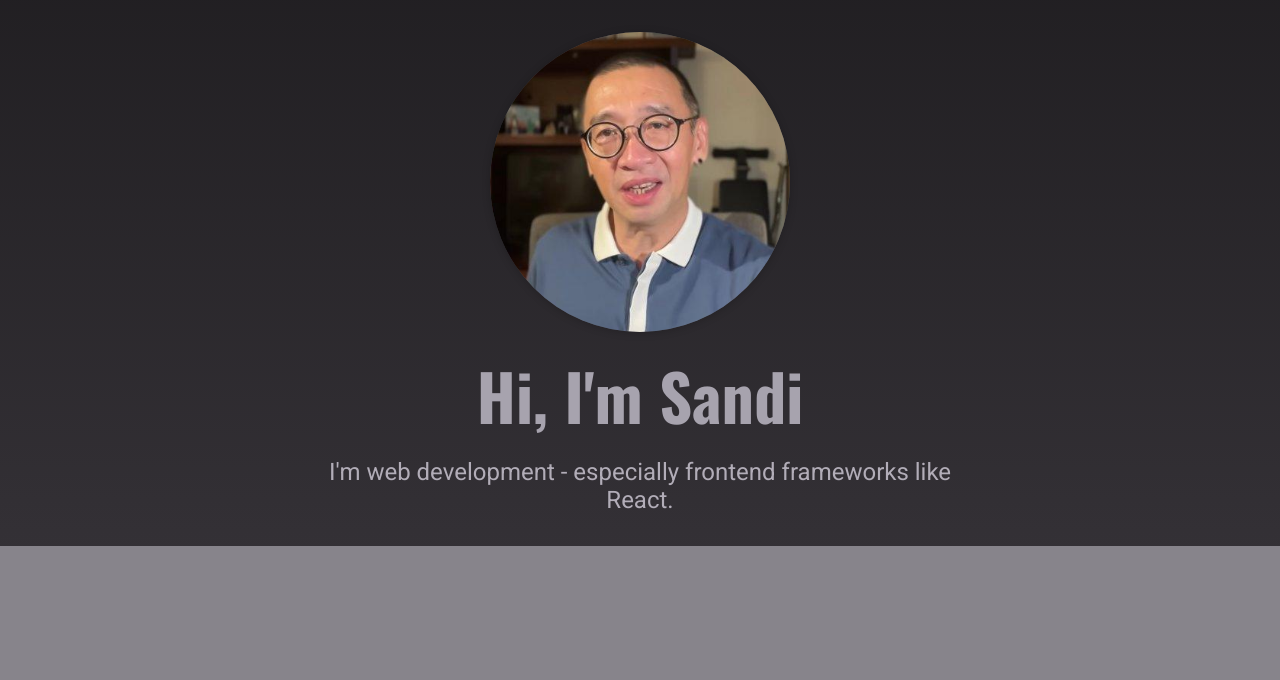
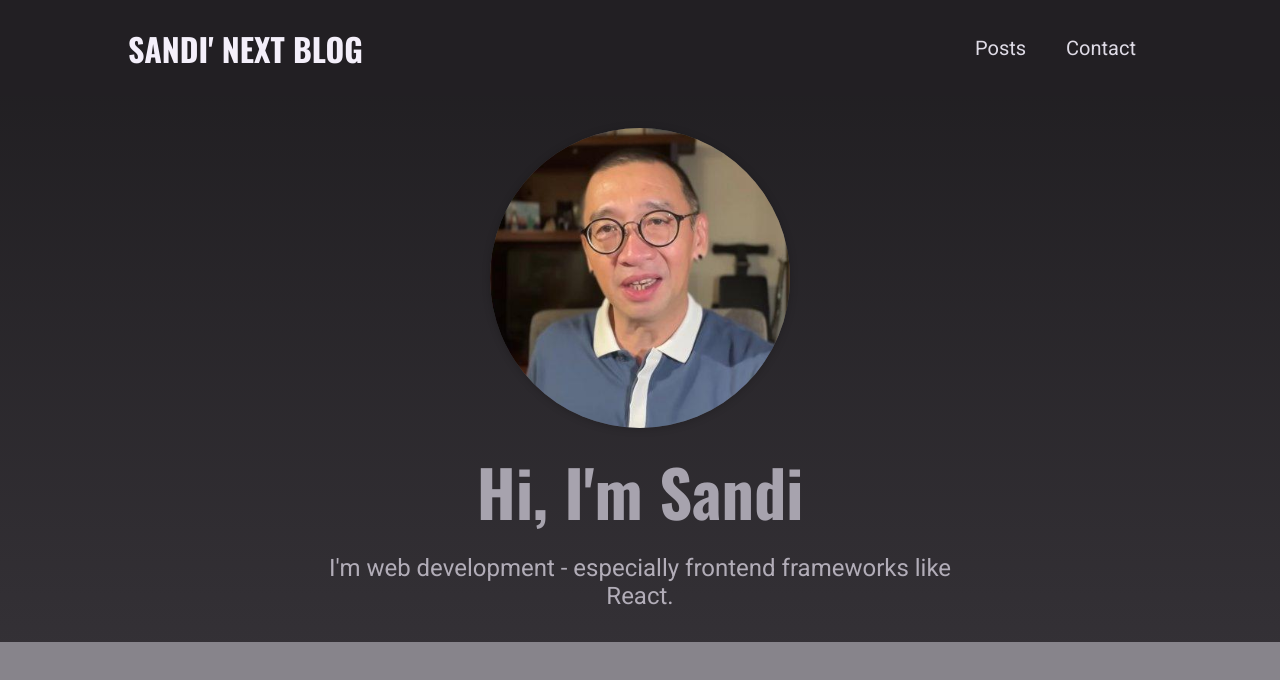
Before and after one commit to tiedsandi/Fullstack_BlogApp_NextJS, a Next.js app: page / in a window 1280 px wide. Shown: the top 680 px of the page. Built offline with nearby package versions, Linux system fonts and the light colour scheme.

Commit message:
adding layout & navigation

```diff
--- /dev/null
+++ b/components/layout/layout.js
@@ -0,0 +1,13 @@
+import {Fragment} from 'react';
+import MainNavigation from './main-navigation';
+
+function Layout(props) {
+  return (
+    <Fragment>
+      <MainNavigation />
+      <main>{props.children}</main>
+    </Fragment>
+  );
+}
+
+export default Layout;
--- /dev/null
+++ b/components/layout/logo.js
@@ -0,0 +1,6 @@
+import classes from './logo.module.css';
+
+function Logo() {
+  return <div className={classes.logo}>Sandi' Next Blog</div>;
+}
+export default Logo;
--- /dev/null
+++ b/components/layout/logo.module.css
@@ -0,0 +1,13 @@
+.logo {
+  text-transform: uppercase;
+  font-size: var(--size-5);
+  font-weight: bold;
+  font-family: 'Oswald', sans-serif;
+  color: var(--color-grey-50);
+}
+
+@media (min-width: 768px) {
+  .logo {
+    font-size: var(--size-8);
+  }
+}
--- /dev/null
+++ b/components/layout/main-navigation.js
@@ -0,0 +1,26 @@
+import Link from 'next/link';
+
+import Logo from './logo';
+import classes from './main-navigation.module.css';
+
+function MainNavigation() {
+  return (
+    <header className={classes.header}>
+      <Link href={'/'}>
+        <Logo />
+      </Link>
+      <nav>
+        <ul>
+          <li>
+            <Link href={'/posts'}>Posts</Link>
+          </li>
+          <li>
+            <Link href={'/contact'}>Contact</Link>
+          </li>
+        </ul>
+      </nav>
+    </header>
+  );
+}
+
+export default MainNavigation;
--- /dev/null
+++ b/components/layout/main-navigation.module.css
@@ -0,0 +1,42 @@
+.header {
+  width: 100%;
+  height: 6rem;
+  background-color: var(--color-grey-900);
+  display: flex;
+  justify-content: space-between;
+  align-items: center;
+  padding: 0 10%;
+}
+
+.header ul {
+  list-style: none;
+  display: flex;
+  align-items: baseline;
+  margin: 0;
+  padding: 0;
+}
+
+.header li {
+  margin: 0 var(--size-4);
+}
+
+.header a {
+  color: var(--color-grey-100);
+  font-size: var(--size-4);
+}
+
+.header a:hover,
+.header a:active,
+.header a.active {
+  color: var(--color-grey-200);
+}
+
+@media (min-width: 768px) {
+  .header ul {
+    gap: 0.5rem;
+  }
+
+  .header a {
+    font-size: var(--size-5);
+  }
+}
--- a/pages/_app.js
+++ b/pages/_app.js
@@ -1,7 +1,12 @@
-import '../styles/globals.css'
+import Layout from '../components/layout/layout';
+import '../styles/globals.css';
 
-function MyApp({ Component, pageProps }) {
-  return <Component {...pageProps} />
+function MyApp({Component, pageProps}) {
+  return (
+    <Layout>
+      <Component {...pageProps} />
+    </Layout>
+  );
 }
 
-export default MyApp
+export default MyApp;
```
